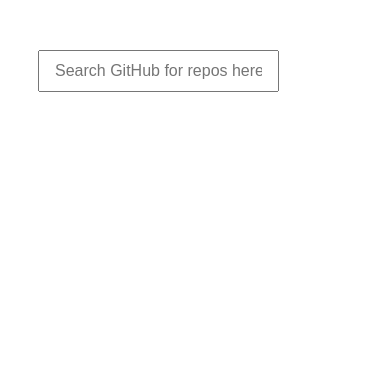
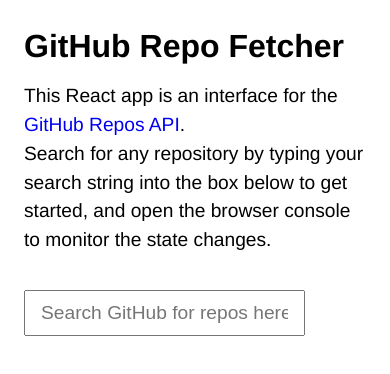
Before and after one commit to xari/sonar-interview-boilerplate, a React (Create React App) app: page / in a window 390 px wide. Shown: the top 374 px of the page. Built offline with nearby package versions, Linux system fonts and the light colour scheme.

Commit message:
Minor UI updates, new screenshot, media queries for mobile view

```diff
--- a/public/index.html
+++ b/public/index.html
@@ -4,12 +4,28 @@
     <meta charset="utf-8" />
     <meta name="viewport" content="width=device-width, initial-scale=1" />
     <meta name="theme-color" content="#000000" />
-    <meta name="description" content="Sonar interview demo app" />
+    <meta
+      name="description"
+      content="A React app for fetching and displaying GitHub repos."
+    />
     <link rel="manifest" href="%PUBLIC_URL%/manifest.json" />
-    <title>Sonar GitHub Repo App</title>
+    <title>GitHub Repo Fetcher</title>
   </head>
   <body>
     <noscript>You need to enable JavaScript to run this app.</noscript>
+    <h1>GitHub Repo Fetcher</h1>
+    <p>
+      This React app is an interface for the
+      <a
+        href="https://docs.github.com/en/rest/repos"
+        target="_blank"
+        rel="noreferrer"
+        >GitHub Repos API</a
+      >.
+      <br />
+      Search for any repository by typing your search string into the box below
+      to get started, and open the browser console to monitor the state changes.
+    </p>
     <div id="root"></div>
   </body>
 </html>
--- a/src/App.css
+++ b/src/App.css
@@ -1,11 +1,23 @@
 body {
-  font-family: sans-serif;
-  font-size: 16px;
+  font-family: Helvetica, sans-serif;
+  font-size: 1.2rem;
+  font-weight: 300;
+  line-height: 1.8rem;
+  margin: 3rem 2.5rem;
+}
+
+body > p {
+  max-width: 750px;
 }
 
 h1 {
-  font-weight: 500;
-  font-size: 20px;
+  font-weight: 900;
+  font-size: 2rem;
+}
+
+h2 {
+  font-weight: 300;
+  font-size: 1.4rem;
 }
 
 a {
@@ -25,34 +37,36 @@
 
 input {
   padding: 10px 15px;
-  margin: 20px auto;
-  font-size: 16px;
-}
-
-.content-wrapper {
-  margin: 30px;
+  margin: 1rem auto;
+  font-size: 1.2rem;
+  font-weight: 300;
 }
 
 .grid {
   display: grid;
   grid-template-columns: 1fr 1fr;
+  gap: 1rem;
+  max-width: 1200px;
 }
 
 img {
   border-radius: 50%;
-  width: 100px;
+  height: 75px;
+  width: 75px;
   margin: 0 20px 0 0;
 }
 
 .card-wrapper {
+  align-items: flex-center;
+  background-color: rgb(245 245 245);
   display: flex;
-  align-items: center;
-  margin: 30px 0;
+  padding: 15px;
 }
 
 .card-wrapper a,
 .card-wrapper span {
   display: block;
+  margin: 8px 0;
 }
 
 .more-wrapper {
@@ -66,5 +80,15 @@
 }
 
 .help-text {
-  margin: 20px 0;
+  margin: 1rem 0;
 }
+
+@media screen and (max-width: 750px) {
+  body {
+    margin: 2rem 1.5rem;
+  }
+
+  .grid {
+    grid-template-columns: 1fr;
+  }
+}
--- a/src/App.js
+++ b/src/App.js
@@ -40,10 +40,10 @@
       <img alt={`User img for ${owner}'s profile`} src={avatar_url} />
       <div>
         <a href={html_url} target="_blank" rel="noreferrer">
-          <h1 tabIndex="0">{full_name}</h1>
+          <h2 tabIndex="0">{full_name}</h2>
         </a>
         <p>{description}</p>
-        <span>{stargazers_count} Stars</span>
+        <span>⭐ {stargazers_count}</span>
       </div>
     </div>
   );
@@ -84,7 +84,7 @@
     }
   };
 
-  const debounceHandleChange = _.debounce(handleChange, 1000);
+  const debounceHandleChange = _.debounce(handleChange, 800);
 
   const handleClick = async () => {
     const { q, page } = repos;
@@ -98,7 +98,7 @@
       .then(() => setLoading(false));
   };
 
-  const debounceHandleClick = _.debounce(handleClick, 1000);
+  const debounceHandleClick = _.debounce(handleClick, 500);
 
   useEffect(() => {
     console.log(loading);
@@ -111,20 +111,20 @@
       : null;
 
   return (
-    <div className="content-wrapper">
+    <div>
       <input
         onChange={debounceHandleChange}
         placeholder="Search GitHub for repos here"
       />
       <div className="grid">
         {repos.items &&
-          repos.items.map((repo) => <Card key={repo.id} {...repo} />)}
+          repos.items.map((repo, i) => <Card key={i} {...repo} />)}
       </div>
       <div className="help-text">
         {loading
           ? "Loading..."
           : repos.items && repos.items.length === 0
-          ? "Nothing found."
+          ? "No repositories matched that query."
           : null}
       </div>
       {pagination && (
```
Also changed, not shown: screenshot.png, 1 other file (tests, documents, lock files or other folders).
